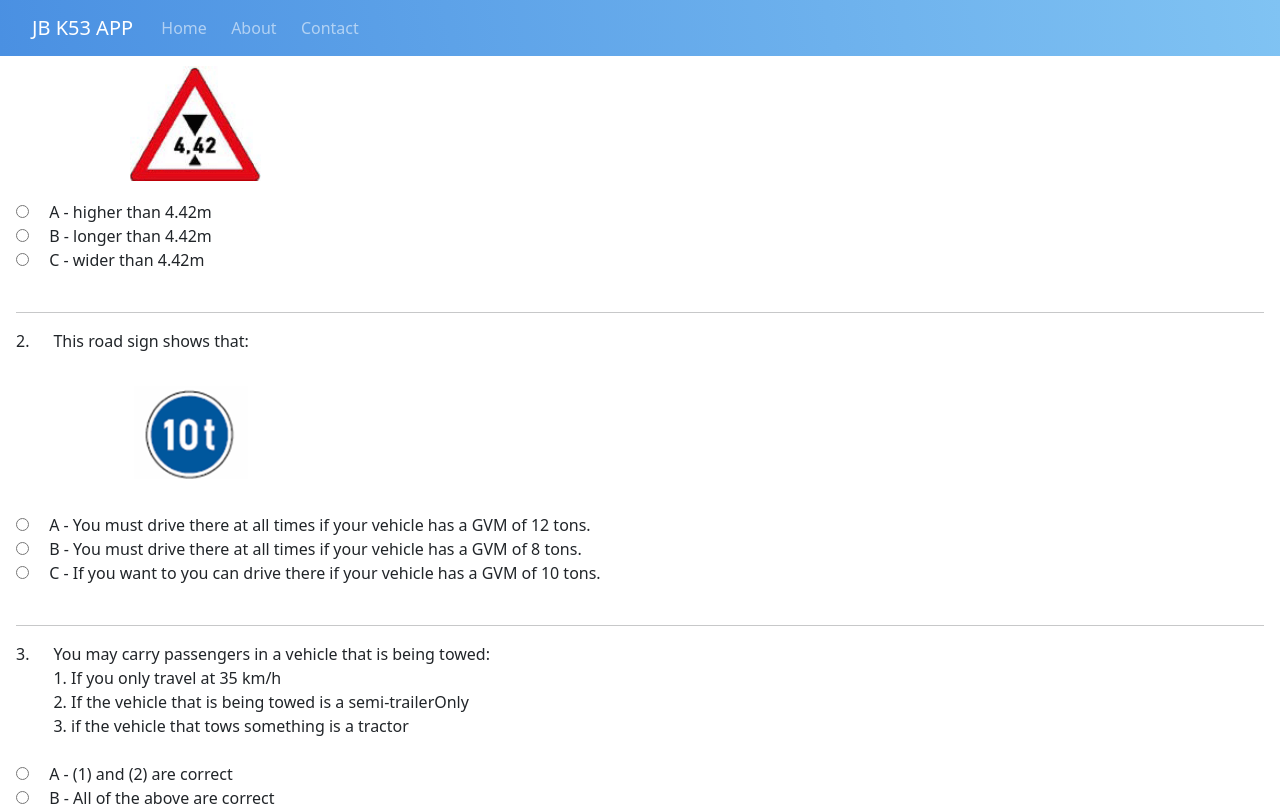
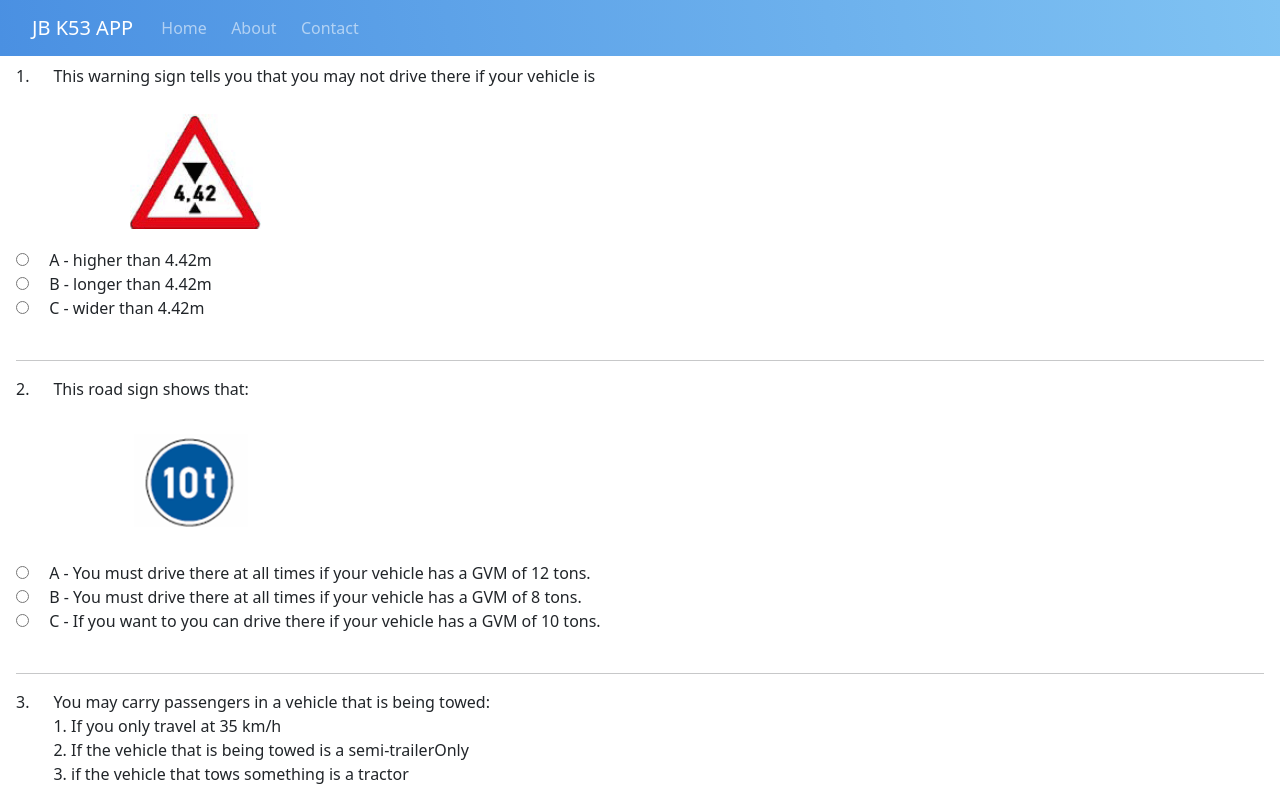
Before and after one commit to Jonathan-Baloyi/JbK53App, an Angular app: page / in a window 1280 px wide. Shown: the top 806 px of the page. Built offline with nearby package versions, Linux system fonts and the light colour scheme.

Commit message:
Updated padding again

```diff
--- a/src/app/components/core/container/container.component.html
+++ b/src/app/components/core/container/container.component.html
@@ -1,3 +1,3 @@
-<div class="p-3 mt-7">
+<div class="p-3 mt-5">
   <router-outlet></router-outlet>
 </div>
```
Also changed, not shown: 1 other file (tests, documents, lock files or other folders).
